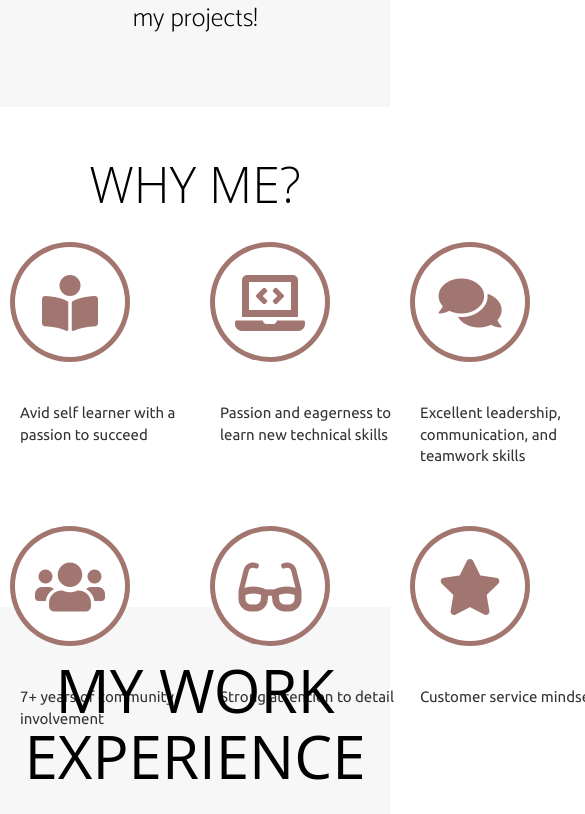
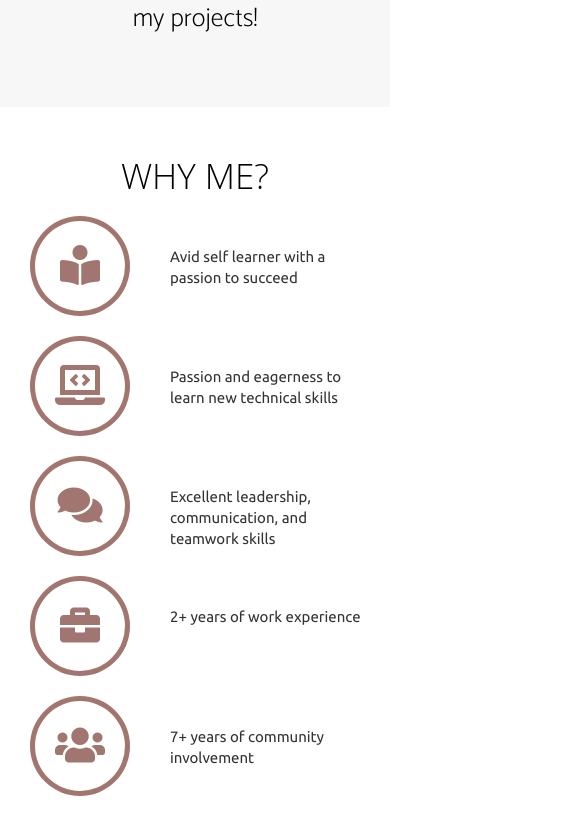
Before and after one commit to vicctorialo/personal-website, a React (Create React App) app: page / in a window 390 px wide. Shown: the part 1640-2454 px from the top of the page, 585 px wide, since content can reach past the window. Built offline with nearby package versions, Linux system fonts and the light colour scheme; a web font is replaced by a local one.

Commit message:
made responive for iphone x

```diff
--- a/src/Components/Summary.css
+++ b/src/Components/Summary.css
@@ -2,7 +2,6 @@
 
 .summary {
   background: white;
-  height: 500px;
   padding-top: 30px;
   padding-bottom: 50px;
 }
@@ -16,95 +15,21 @@
   font-weight: 300;
 }
 
-.summary-icon {
-  background: white;
-  position: relative;
-  width: 120px;
-  height: 120px;
-  border-radius: 50%;
-  border: 5px solid rgba(100, 26, 16, 0.6);
-  float: left;
-  margin-left: 10px;
+.flex-container-summ {
+  display: flex;
+  flex-direction: row;
+  width: 100%;
+  height: auto;
+  justify-content: space-around;
+  flex-flow: wrap;
+  padding-top: 20px;
+  padding-bottom: 40px;
 }
 
-.fa-book-reader {
-  position: absolute;
-  top: 50%;
-  left: 50%;
-  height: 50%;
-  transform: translate(-50%, -50%);
-  display: block;
-  color: rgba(100, 26, 16, 0.6);
-}
-
-.fa-laptop-code {
-  position: absolute;
-  top: 50%;
-  left: 50%;
-  height: 50%;
-  transform: translate(-50%, -50%);
-  display: block;
-  color: rgba(100, 26, 16, 0.6);
-}
-
-.fa-briefcase {
-  position: absolute;
-  top: 50%;
-  left: 50%;
-  height: 50%;
-  transform: translate(-50%, -50%);
-  display: block;
-  color: rgba(100, 26, 16, 0.6);
-}
-
-.fa-users {
-  position: absolute;
-  top: 50%;
-  left: 50%;
-  height: 50%;
-  transform: translate(-50%, -50%);
-  display: block;
-  color: rgba(100, 26, 16, 0.6);
-}
-
-.fa-lightbulb {
-  position: absolute;
-  top: 50%;
-  left: 50%;
-  height: 50%;
-  transform: translate(-50%, -50%);
-  display: block;
-  color: rgba(100, 26, 16, 0.6);
-}
-
-.fa-glasses {
-  position: absolute;
-  top: 50%;
-  left: 50%;
-  height: 50%;
-  transform: translate(-50%, -50%);
-  display: block;
-  color: rgba(100, 26, 16, 0.6);
-}
-
-.fa-star {
-  position: absolute;
-  top: 50%;
-  left: 50%;
-  height: 50%;
-  transform: translate(-50%, -50%);
-  display: block;
-  color: rgba(100, 26, 16, 0.6);
-}
-
-.fa-comments {
-  position: absolute;
-  top: 50%;
-  left: 50%;
-  height: 50%;
-  transform: translate(-50%, -50%);
-  display: block;
-  color: rgba(100, 26, 16, 0.6);
+.summary-point {
+  width: 23%;
+  height: auto;
+  box-sizing: border-box;
 }
 
 .summary-point p {
@@ -116,11 +41,75 @@
   font-family: "Ubuntu", sans-serif;
 }
 
-.flex-container-summ {
-  display: flex;
-  flex-direction: row;
-  width: 100%;
-  justify-content: space-around;
-  padding-top: 20px;
-  padding-bottom: 40px;
+.summary-point .summary-icon {
+  background: white;
+  position: relative;
+  width: 120px;
+  height: 120px;
+  border-radius: 50%;
+  border: 5px solid rgba(100, 26, 16, 0.6);
+  float: left;
+  margin-left: 10px;
 }
+
+.fa-book-reader,
+.fa-laptop-code,
+.fa-briefcase,
+.fa-users,
+.fa-lightbulb,
+.fa-glasses,
+.fa-star,
+.fa-comments {
+  position: absolute;
+  top: 50%;
+  left: 50%;
+  height: 50%;
+  transform: translate(-50%, -50%);
+  display: block;
+  color: rgba(100, 26, 16, 0.6);
+}
+
+@media screen and (min-width: 375px) and (max-width: 412px) {
+  #why-me {
+    font-size: 35px;
+  }
+
+  .flex-container-summ {
+    padding-top: 0;
+    padding-bottom: 0;
+  }
+
+  .summary-point {
+    width: 100%;
+  }
+
+  .summary-point .summary-icon {
+    width: 100px;
+    height: 100px;
+    margin: 10px 0 10px 30px;
+  }
+
+  .fa-book-reader:before,
+  .fa-laptop-code:before,
+  .fa-briefcase:before,
+  .fa-users:before,
+  .fa-lightbulb:before,
+  .fa-glasses:before,
+  .fa-star:before,
+  .fa-comments:before {
+    position: absolute;
+    top: 30%;
+    left: 50%;
+    height: 50%;
+    transform: translate(-50%, -50%);
+    display: block;
+    color: rgba(100, 26, 16, 0.6);
+    font-size: 40px;
+  }
+
+  .summary-point p {
+    padding-left: 0;
+    width: 220px;
+    padding-right: 20px;
+  }
+}
```
